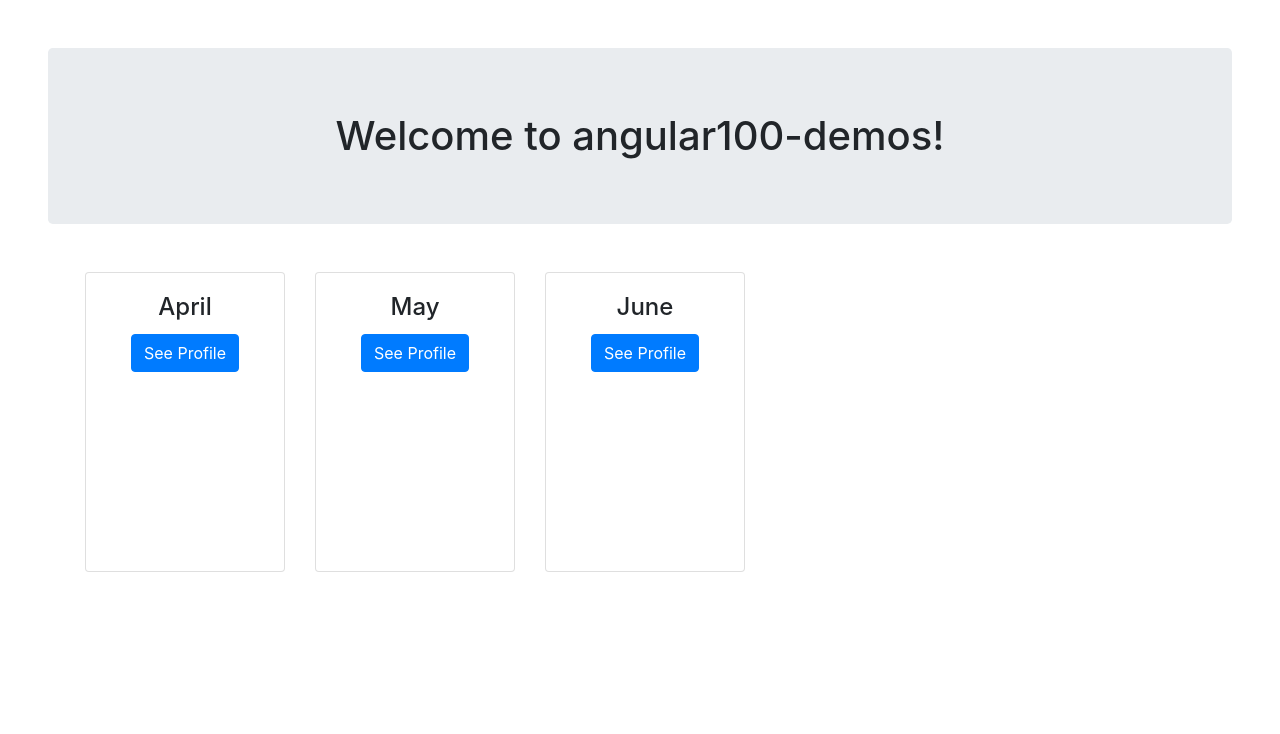
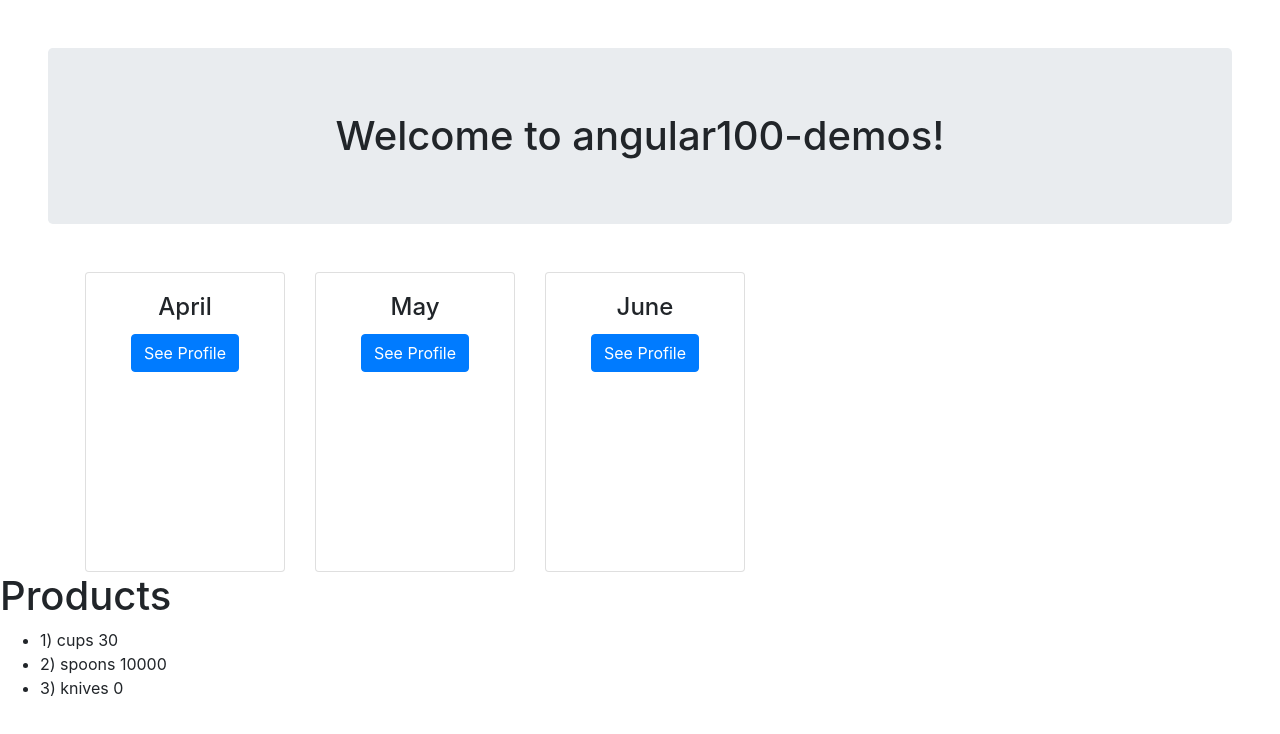
Before and after one commit to lc7729/angular100-demos, an Angular app: page / in a window 1280 px wide. Shown: the top 734 px of the page. Built offline with nearby package versions, Linux system fonts and the light colour scheme.

Commit message:
restructure of products

```diff
--- a/src/app/app.component.html
+++ b/src/app/app.component.html
@@ -1,9 +1,9 @@
 <div style="text-align:center">
-  <h1 class="jumbotron my-5 mx-5">
-    Welcome to {{ title }}!
-  </h1>
+  <h1 class="jumbotron my-5 mx-5">Welcome to {{ title }}!</h1>
 </div>
 
 <app-people-list></app-people-list>
 
+<app-product-list></app-product-list>
+
 <router-outlet></router-outlet>
--- /dev/null
+++ b/src/app/products/product-list.component.ts
@@ -0,0 +1,25 @@
+import { Component, OnInit } from "@angular/core";
+import { Product } from "./shared/product";
+
+@Component({
+  selector: 'app-product-list',
+  template: `
+    <h1>Products</h1>
+    <ul>
+      <li *ngFor="let product of products; let i = index">
+        {{ i + 1 }}) {{ product.description }} {{ product.quantity }}
+      </li>
+    </ul>
+  `
+})
+export class ProductListComponent implements OnInit {
+  products: Product[];
+
+  ngOnInit() {
+    this.products = [
+      { id: 1, description: 'cups', quantity: 30 },
+      { id: 2, description: "spoons", quantity: 10000 },
+      { id: 3, description: "knives", quantity: 0 }
+    ];
+  }
+}
--- a/src/app/products/product-list/product-list.component.html
+++ /dev/null
@@ -1,3 +0,0 @@
-<p>
-  product-list works!
-</p>
--- a/src/app/products/products.module.ts
+++ b/src/app/products/products.module.ts
@@ -1,6 +1,6 @@
 import { NgModule } from '@angular/core';
 import { CommonModule } from '@angular/common';
-import { ProductListComponent } from './product-list/product-list.component';
+import { ProductListComponent } from './product-list.component';
 
 @NgModule({
   declarations: [ProductListComponent],
--- /dev/null
+++ b/src/app/products/shared/product.ts
@@ -0,0 +1,5 @@
+export interface Product {
+  id: number;
+  description: string;
+  quantity: number;
+}
```
Also changed, not shown: src/app/app.module.ts (+4 -11 lines), src/app/products/product-list/product-list.component.ts (deleted, +0 -15 lines), src/app/products/product-list/product-list.component.css (deleted), 1 other file (tests, documents, lock files or other folders).
